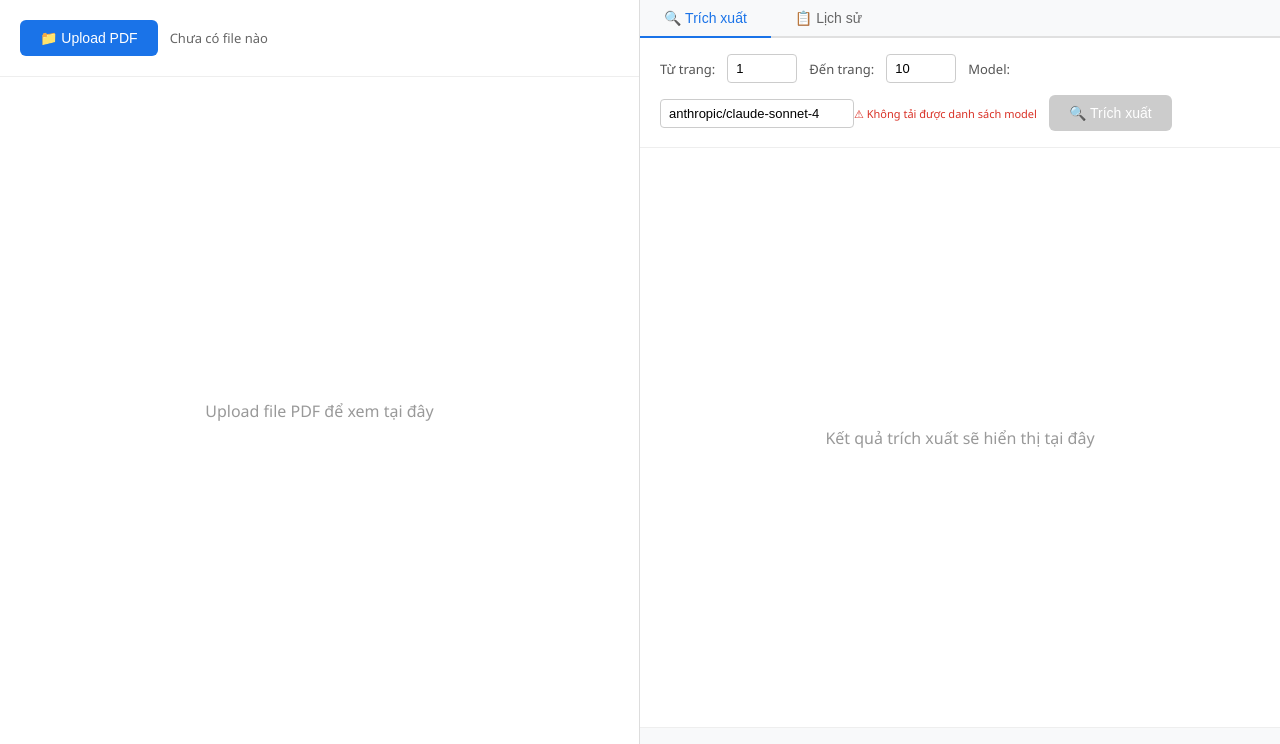
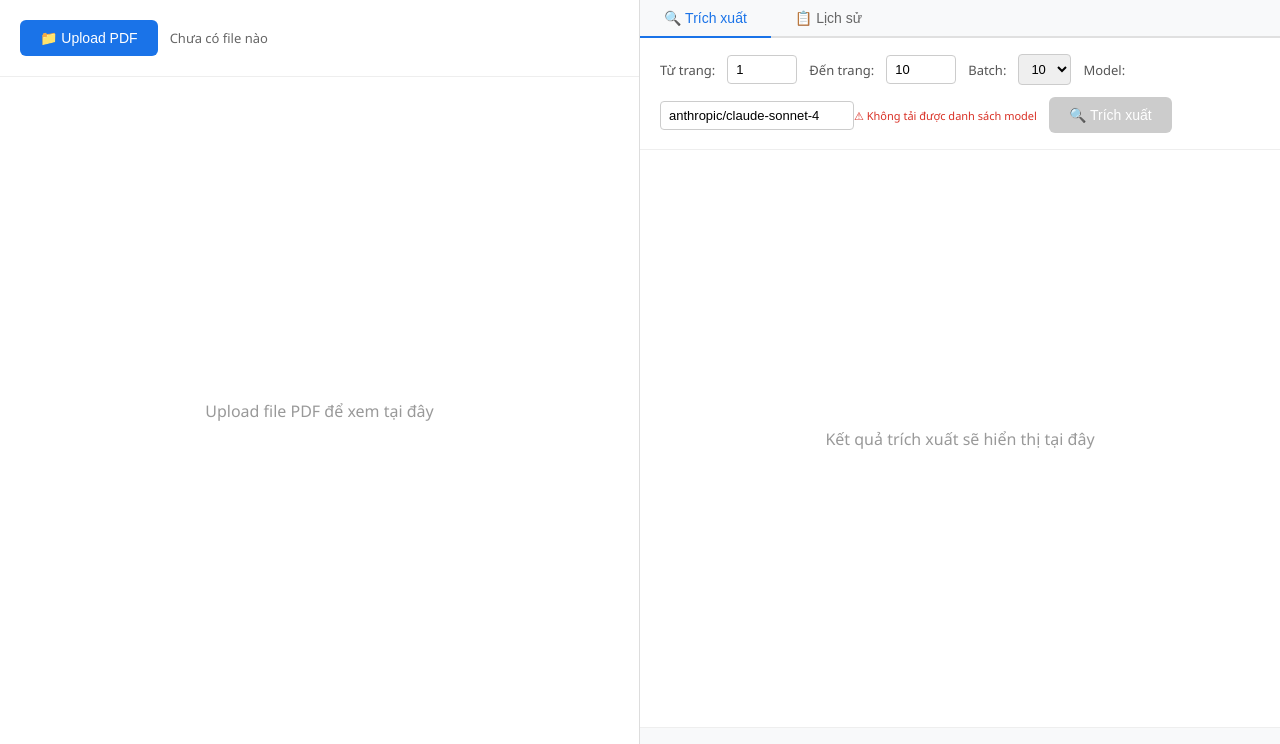
Before and after one commit to AyanokojiPhuquang/Extract_pdf_Catalog, a FastAPI app: page / in a window 1280 px wide. Shown: the part 59-803 px from the top of the page. Run offline with FastAPI, Linux system fonts and the light colour scheme.

Commit message:
feat: configurable batch size from UI (5/10/15/20)

```diff
--- a/templates/index.html
+++ b/templates/index.html
@@ -87,6 +87,13 @@
                     <input type="number" id="startPage" value="1" min="1">
                     <label>Đến trang:</label>
                     <input type="number" id="endPage" value="10" min="1">
+                    <label>Batch:</label>
+                    <select id="batchSize">
+                        <option value="5">5</option>
+                        <option value="10" selected>10</option>
+                        <option value="15">15</option>
+                        <option value="20">20</option>
+                    </select>
                     <label>Model:</label>
                     <span id="modelContainer">
                         <select id="modelSelect"><option value="">Đang tải...</option></select>
@@ -230,7 +237,8 @@
             document.getElementById('progressFill').style.width = '0%';
             document.getElementById('progressText').textContent = 'Bắt đầu xử lý...';
 
-            const url = `/extract?file_id=${currentFileId}&start_page=${startPage}&end_page=${endPage}&model=${encodeURIComponent(getSelectedModel())}&filename=${encodeURIComponent(currentFilename)}`;
+            const batchSize = parseInt(document.getElementById('batchSize').value) || 10;
+            const url = `/extract?file_id=${currentFileId}&start_page=${startPage}&end_page=${endPage}&batch_size=${batchSize}&model=${encodeURIComponent(getSelectedModel())}&filename=${encodeURIComponent(currentFilename)}`;
             const evtSource = new EventSource(url);
 
             evtSource.onmessage = (event) => {
```
